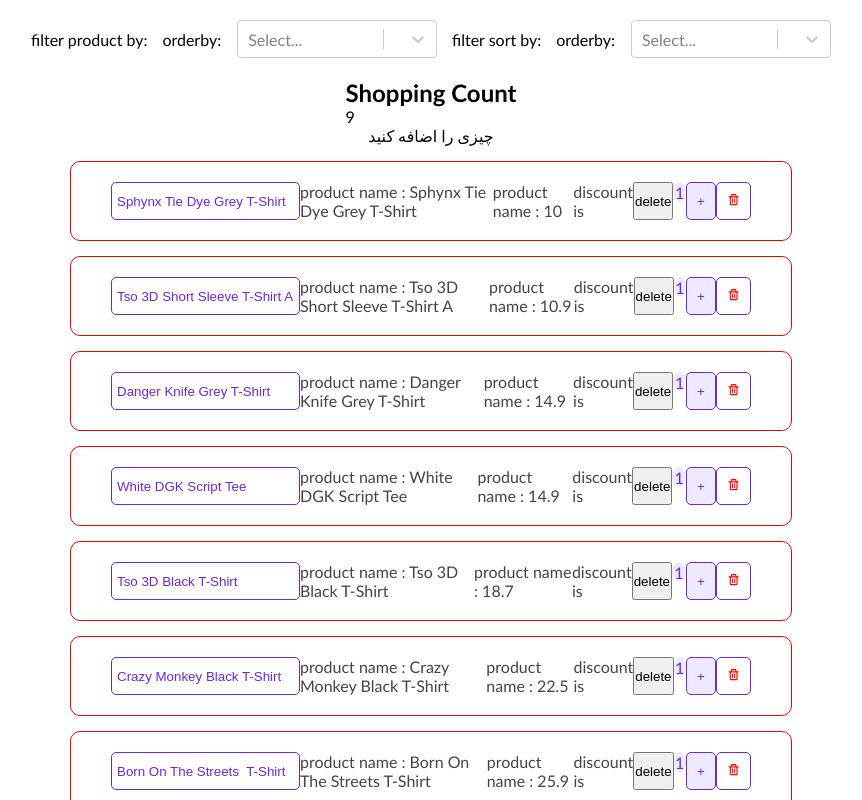
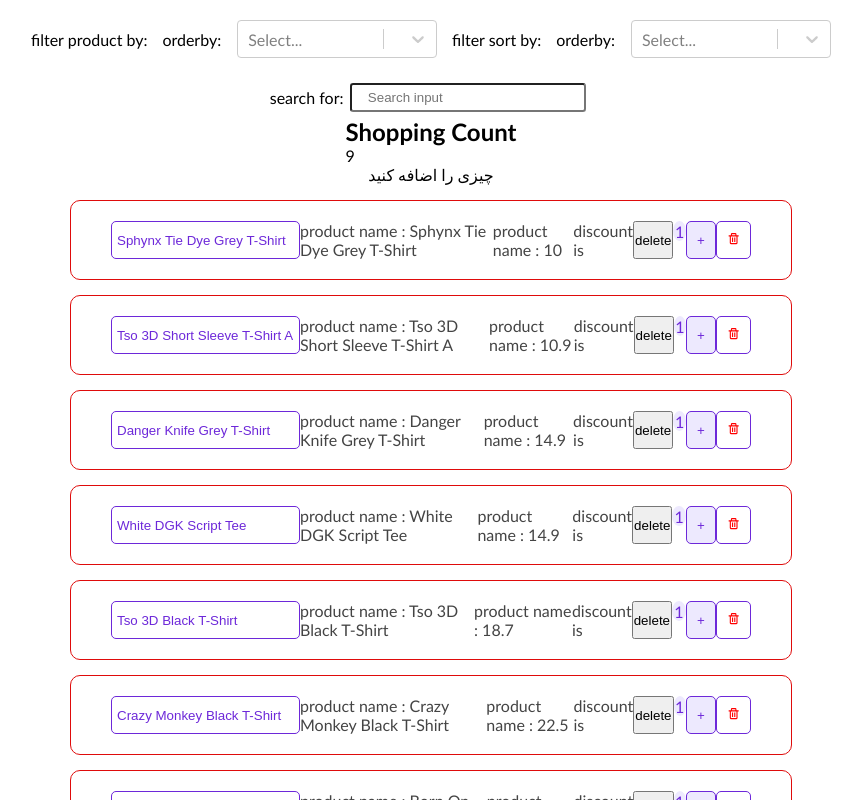
Before and after one commit to meysamsalehi/ReactTraining, a React (Create React App) app: page / in a window 1280 px wide. Shown: the top 800 px of the page, without its empty margins (209-1071 px from the left). Built offline with nearby package versions, Linux system fonts and the light colour scheme.

Commit message:
Session71=> SearchComponent

```diff
--- a/src/App.js
+++ b/src/App.js
@@ -2,12 +2,14 @@
 import NavBar from "./Component/NavBar/Navbar";
 import ProductsProvider from "./Component/ProductsProvider/ProductsProvider";
 import Filter from "./Component/Filter/Filter";
+import SearchBar from "./common/SearchBar/SearchBar";
 
 const App = () => {
   return (
     <ProductsProvider>
       <div className="container">
         <Filter />
+        <SearchBar />
         <NavBar />
         <ProductList />
       </div>
--- /dev/null
+++ b/src/common/SearchBar/SearchBar.js
@@ -0,0 +1,23 @@
+import { useState } from "react";
+import styles from "./styles.module.css";
+
+const SearchBar = () => {
+  const [value, setValue] = useState("");
+  const changeHandler = (e) => {
+    console.log(e.target.value);
+    setValue(e.target.value);
+  };
+  return (
+    <div className={styles.formControl}>
+      <label>search for:</label>
+      <input
+        type="text"
+        onChange={changeHandler}
+        value={value}
+        placeholder="Search input"
+      />
+    </div>
+  );
+};
+
+export default SearchBar;
--- /dev/null
+++ b/src/common/SearchBar/styles.module.css
@@ -0,0 +1,12 @@
+.formControl {
+  display: flex;
+  justify-content: center;
+  align-items: center;
+}
+
+.formControl input {
+  padding: 0.3rem 1rem;
+  border-radius: 0.2rem;
+  margin: 0.4em 0.4rem;
+  width: 200px;
+}
```
